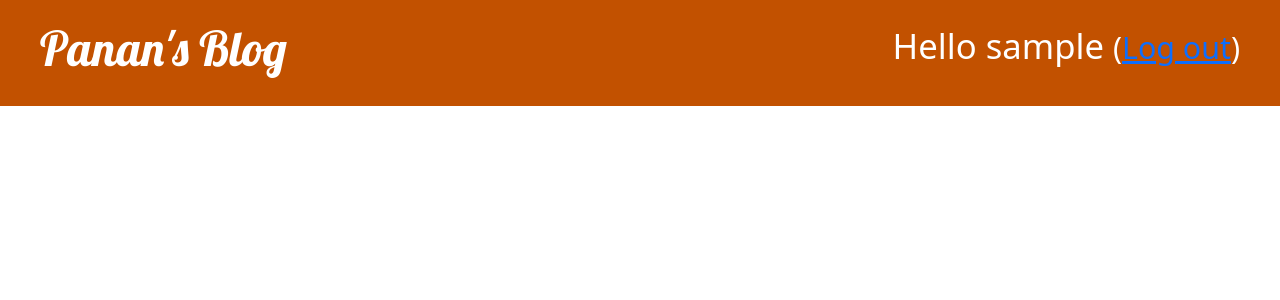
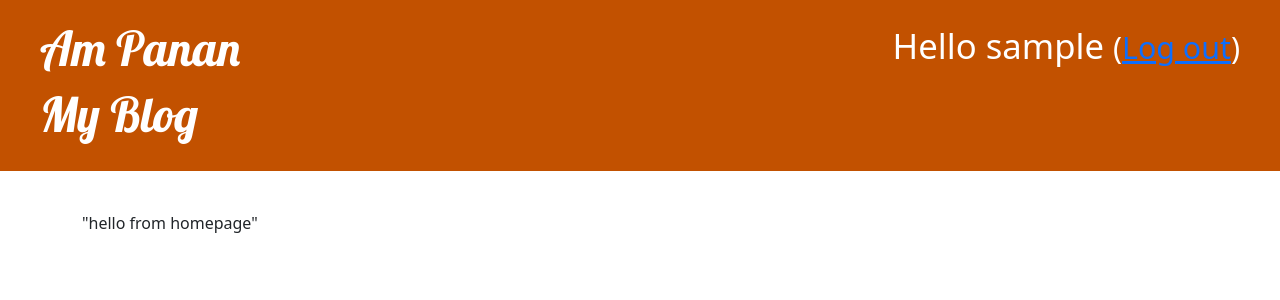
Before and after one commit to panan2012/first_Djangosite, a Django app: page / in a window 1280 px wide. Shown: the top 300 px of the page. Run offline with Django 3.2, Linux system fonts and the light colour scheme; the visitor is signed in with stand-in values (Sample User, id 1); data that the repository does not hold is empty.

Commit message:
feat: add homepage

```diff
--- a/blog/templates/blog/base.html
+++ b/blog/templates/blog/base.html
@@ -17,7 +17,8 @@
                 {% else %}
                     <a href="{% url 'login' %}" class="top-menu"><span class="glyphicon glyphicon-lock"></span></a>
                 {% endif %}
-                <h1><a href="/">Panan's Blog</a></h1>
+                <h1><a href="/">Am Panan</a></h1>
+                <h1><a href="{% url 'post_list' %}">My Blog</a></h1>
             </div>
             <div class="content container">
                 <div class="row">
--- /dev/null
+++ b/blog/templates/blog/homepage.html
@@ -0,0 +1,5 @@
+{% extends 'blog/base.html' %}
+
+{% block content %}
+"hello from homepage"
+{% endblock %}
--- a/blog/urls.py
+++ b/blog/urls.py
@@ -3,7 +3,8 @@ from . import views
 
 
 urlpatterns = [
-    path('', views.post_list, name='post_list'),
+    path('', views.homepage, name='homepage'),
+    path('blog', views.post_list, name='post_list'),
     path('post/<int:pk>/', views.post_detail, name='post_detail'),
     path('post/new/', views.post_new, name='post_new'),
     path('post/<int:pk>/edit/', views.post_edit, name='post_edit'),
--- a/blog/views.py
+++ b/blog/views.py
@@ -4,12 +4,16 @@ from django.utils import timezone
 from .models import Post
 from .forms import PostForm
 
-@login_required
+def homepage(request):
+    return render(request, 'blog/homepage.html')
+
+
+
 def post_list(request):
     posts = Post.objects.filter(published_date__lte=timezone.now()).order_by('published_date')
     return render(request, 'blog/post_list.html', {'posts': posts})
 
-@login_required
+
 def post_detail(request, pk):
     post = get_object_or_404(Post, pk=pk)
     return render(request, 'blog/post_detail.html', {'post': post})
```
